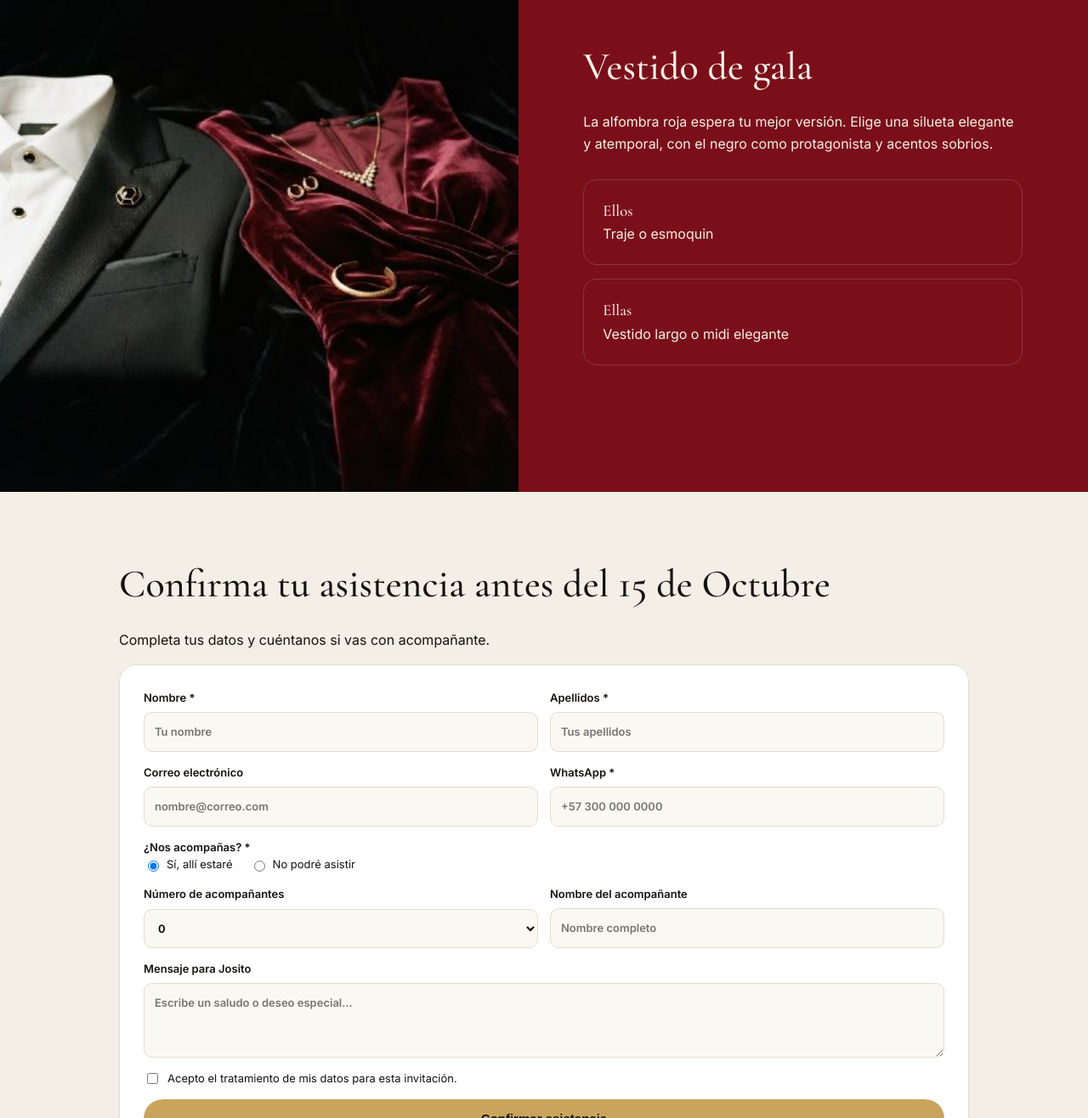
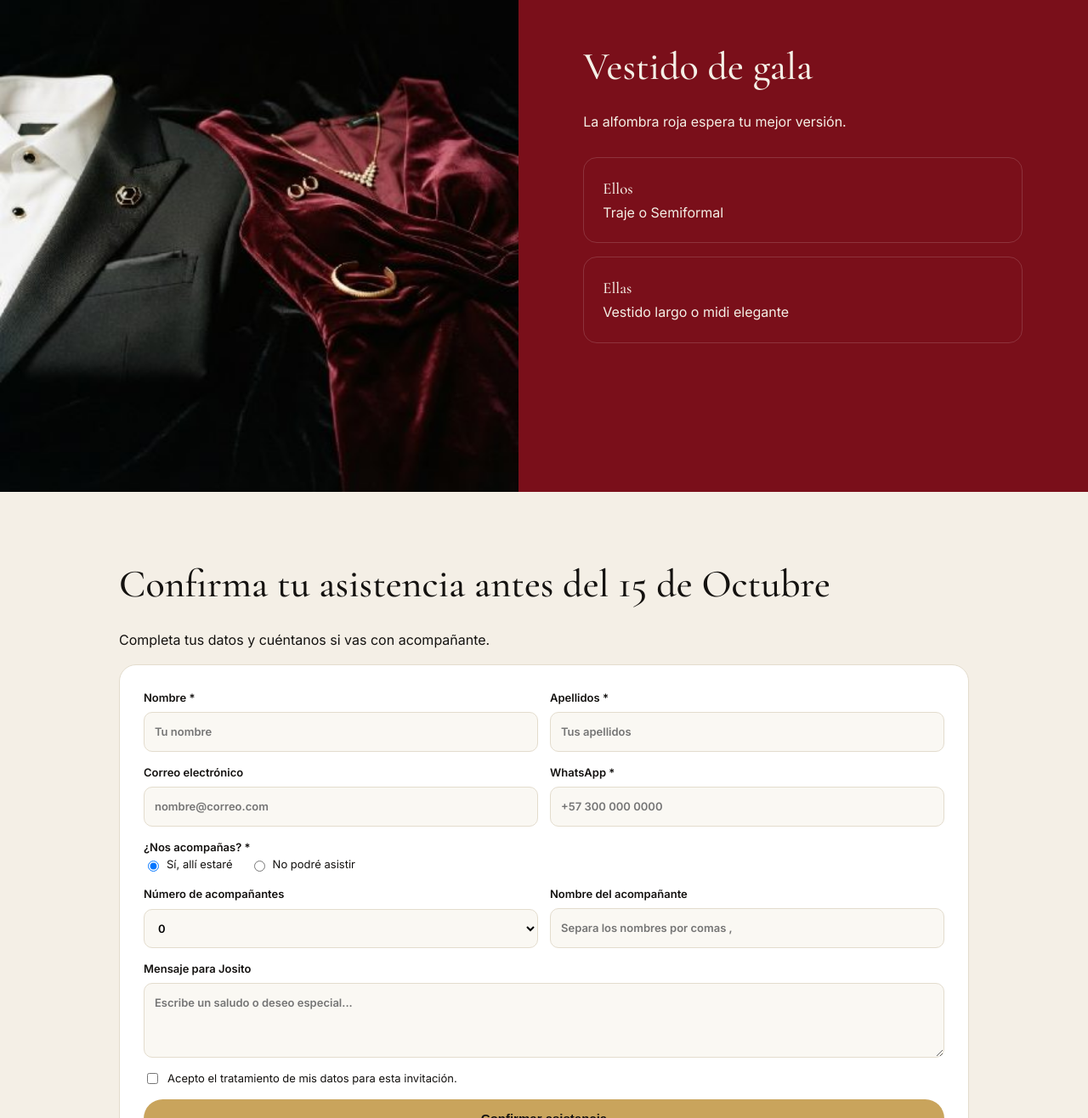
Before and after one commit to alejajimfo/Invitaci-n, a website: page public/index.html in a window 1280 px wide. Shown: the part 2040-3356 px from the top of the page at 85% size. Drawn offline with nearby package versions, Linux system fonts and the light colour scheme.

Commit message:
Actualización vestimenta

```diff
--- a/public/index.html
+++ b/public/index.html
@@ -44,8 +44,8 @@ input,select,textarea{font:inherit;padding:12px;border:1px solid var(--line);bor
 <div class="row"><div class="card"><b>12:00 pm</b><h3>Eucaristía</h3><p>Catedral Diocesana Zipaquirá. Un encuentro de gratitud para abrir la celebración.</p></div>
 <div class="card"><b>01:30 pm</b><h3>Almuerzo</h3><p>Hospedería El Libertador. Brindis, buena mesa y recuerdos compartidos.</p></div></div></div></section>
 
-<section class="wine vest"><div class="two"><img src="img/vestuario.jpg" alt="Traje negro y vestido vino"><div class="tx"><h2>Vestido de gala</h2><p>La alfombra roja espera tu mejor versión. Elige una silueta elegante y atemporal, con el negro como protagonista y acentos sobrios.</p>
-<div class="row"><div class="card"><h3>Ellos</h3>Traje o esmoquin</div><div class="card"><h3>Ellas</h3>Vestido largo o midi elegante</div></div></div></div></section>
+<section class="wine vest"><div class="two"><img src="img/vestuario.jpg" alt="Traje negro y vestido vino"><div class="tx"><h2>Vestido de gala</h2><p>La alfombra roja espera tu mejor versión.</p>
+<div class="row"><div class="card"><h3>Ellos</h3>Traje o Semiformal</div><div class="card"><h3>Ellas</h3>Vestido largo o midi elegante</div></div></div></div></section>
 
 <section id="confirmar"><div class="in"><h2>Confirma tu asistencia antes del 15 de Octubre</h2><p>Completa tus datos y cuéntanos si vas con acompañante.</p>
 <form id="rsvp">
@@ -55,7 +55,7 @@ input,select,textarea{font:inherit;padding:12px;border:1px solid var(--line);bor
 <label>WhatsApp *<input name="telefono" type="tel" required placeholder="+57 300 000 0000"></label>
 <div class="f"><label>¿Nos acompañas? *</label><div class="radios"><label><input type="radio" name="asiste" value="Sí, allí estaré" checked>Sí, allí estaré</label><label><input type="radio" name="asiste" value="No podré asistir">No podré asistir</label></div></div>
 <label>Número de acompañantes<select name="acompanantes"><option>0</option><option>1</option><option>2</option><option>3</option><option>4</option></select></label>
-<label>Nombre del acompañante<input name="nombreAcomp" placeholder="Nombre completo"></label>
+<label>Nombre del acompañante<input name="nombreAcomp" placeholder="Separa los nombres por comas , "></label>
 <label class="f">Mensaje para Josito<textarea name="mensaje" rows="3" placeholder="Escribe un saludo o deseo especial..."></textarea></label>
 <label class="f" style="display:flex;gap:8px;font-weight:400"><input type="checkbox" required style="width:auto">Acepto el tratamiento de mis datos para esta invitación.</label>
 <button class="btn f" id="go">Confirmar asistencia</button><div id="msg" class="f"></div></form></div></section>
```
